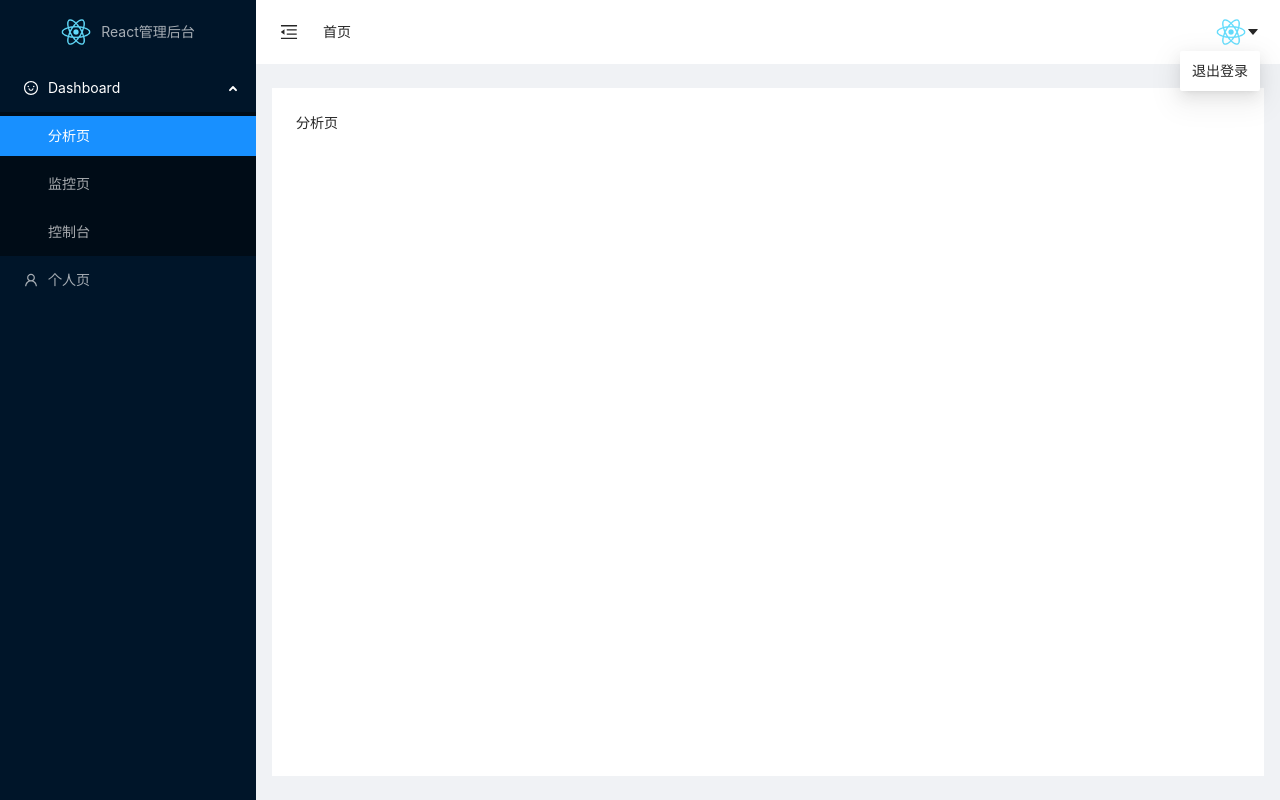
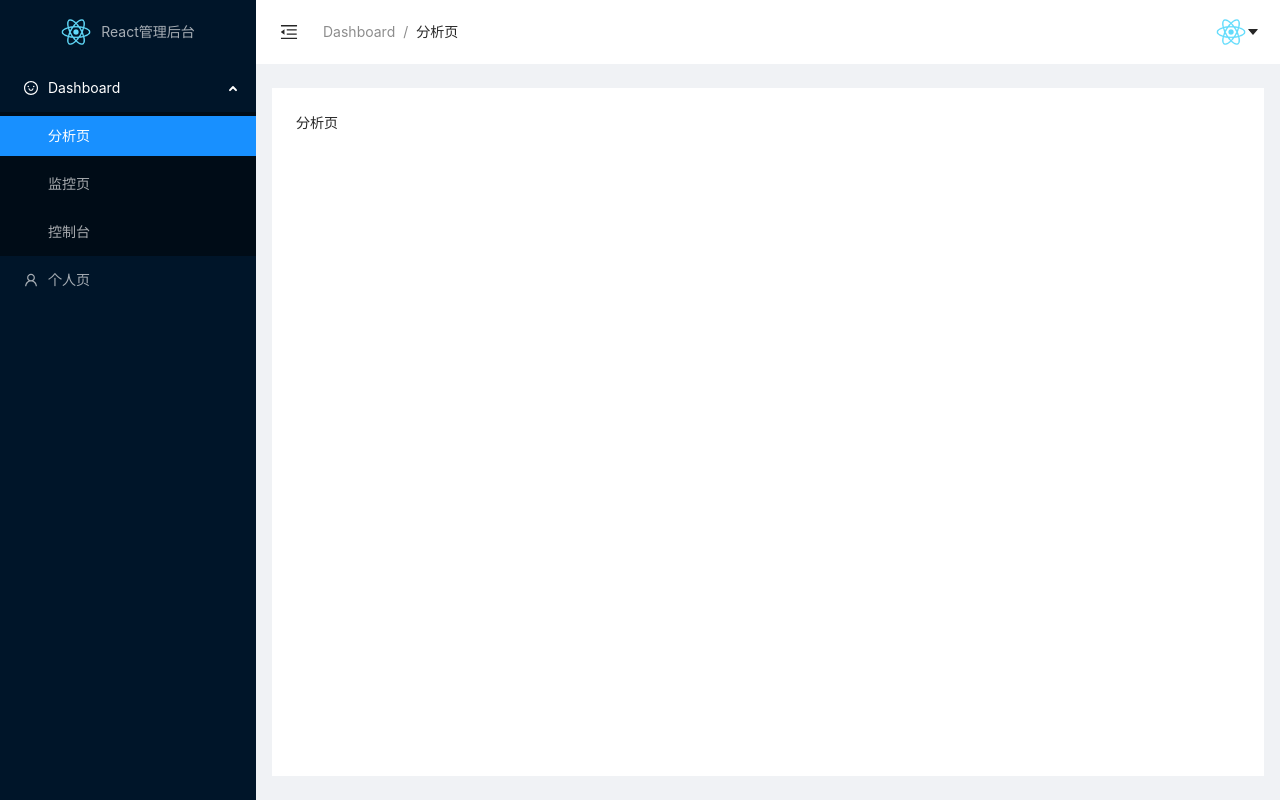
Before and after one commit to yanghy0403/react-manage, a React (Create React App) app: page /dashboard/Analysis in a window 1280 px wide. Built offline with nearby package versions, Linux system fonts and the light colour scheme.

Commit message:
修改导航栏面包屑

```diff
--- a/package.json
+++ b/package.json
@@ -13,6 +13,7 @@
     "@types/react-dom": "^16.9.8",
     "antd": "^4.9.2",
     "history": "^5.0.0",
+    "node-sass": "^4.14.1",
     "react": "^17.0.1",
     "react-dom": "^17.0.1",
     "react-router-dom": "^5.2.0",
--- /dev/null
+++ b/src/component/Header.jsx
@@ -0,0 +1,131 @@
+import React, { Component } from 'react'
+import { Layout, Menu, Dropdown, Breadcrumb } from 'antd';
+import { CaretDownOutlined, MenuUnfoldOutlined, MenuFoldOutlined, } from '@ant-design/icons';
+import Router from '../router/router';
+import {Link } from 'react-router-dom'
+import logo from '../assets/img/logo192.png';
+import './Header.scss'
+const { Header } = Layout;
+
+class Userinfo extends Component {
+    state = {
+        visible: false,//控制菜单显示
+    }
+    handleVisibleChange = (flag) => {
+
+        this.setState({ visible: flag });
+    }
+
+    render() {
+        const menu = (
+            <Menu>
+                <Menu.Item key="outlogin">退出登录</Menu.Item>
+            </Menu>
+        )
+        return (
+            <Dropdown overlay={menu} onVisibleChange={this.handleVisibleChange} visible={this.state.visible}>
+                <div className="ant-dropdown-link">
+                    <img src={logo} alt="" className="custom-img" />
+                    <CaretDownOutlined />
+                </div>
+            </Dropdown>
+        )
+    }
+}
+
+// interface Iprops {
+//     // collapsed: boolean;
+//     toggle: () => void;
+// }
+// interface Route {
+//     path: string;
+//     breadcrumbName: string;
+//     children: Array<{
+//       path: string;
+//       breadcrumbName: string;
+//     }>;
+//   }
+/**
+ * 以递归的方式展平react router数组
+ */
+
+const flattenRoutes = arr =>
+  arr.reduce(function(prev, item) {
+    prev.push(item);
+    return prev.concat(
+      Array.isArray(item.routes) ? flattenRoutes(item.routes) : item
+    );
+  }, []);
+  //对象数组去重
+ function unique(arr) {
+    var result = [];
+       var obj = {};
+        for(var i =0; i<arr.length; i++){
+          if(!obj[arr[i].path]){
+             result.push(arr[i]);
+              obj[arr[i].path] = true;
+          }
+       }
+    return result;
+  }
+export default class HeaderBar extends Component {
+    state = {
+        collapsed: false,
+        Breadcrumb:null
+    }
+   //导航栏收缩
+    toggle = () => {
+        this.setState({
+            collapsed: !this.state.collapsed
+        })
+
+        this.props.toggle();
+    }
+    //渲染面包屑
+    renderBreadcrumb =(menus)=>{
+
+        var bread = flattenRoutes(Router);
+        var arr= unique(bread);
+
+       var obj= {};
+        arr.forEach(item=>{
+            obj[item.path] = item.title;
+        })
+
+        const pathSnippets =window.location.pathname.split("/").filter((i) => i);
+
+        const extraBreadcrumbItems = pathSnippets.map((_, index) => {
+            const url = `/${pathSnippets.slice(0, index + 1).join("/")}`;
+
+            return (
+                <Breadcrumb.Item key={url}>
+                    <Link to={url}> {obj[url]}</Link>
+
+                </Breadcrumb.Item>
+            )
+        })
+
+        return extraBreadcrumbItems
+    }
+
+    render() {
+
+        return (
+            <div>
+                <Header className="site-layout-background flex">
+
+                    <div className="collapse">
+                        {React.createElement(this.state.collapsed ? MenuUnfoldOutlined : MenuFoldOutlined, {
+                            className: 'trigger',
+                            onClick: this.toggle,
+                        })}
+
+                        <Breadcrumb>{this.renderBreadcrumb(Router)}</Breadcrumb>
+                    </div>
+
+                    <Userinfo></Userinfo>
+                </Header>
+            </div>
+        )
+    }
+}
--- a/src/component/Header.tsx
+++ /dev/null
@@ -1,72 +0,0 @@
-import React, { Component } from 'react'
-import { Layout, Menu, Dropdown, Breadcrumb } from 'antd';
-import { CaretDownOutlined, MenuUnfoldOutlined, MenuFoldOutlined, } from '@ant-design/icons';
-import logo from '../assets/img/logo192.png';
-import './Header.scss'
-const { Header } = Layout;
-
-class Userinfo extends Component {
-    state = {
-        visible: true,//控制菜单显示
-    }
-    handleVisibleChange = (flag: any) => {
-
-        this.setState({ visible: flag });
-    }
-
-    render() {
-        const menu = (
-            <Menu>
-                <Menu.Item key="outlogin">退出登录</Menu.Item>
-            </Menu>
-        )
-        return (
-            <Dropdown overlay={menu} onVisibleChange={this.handleVisibleChange} visible={this.state.visible}>
-                <div className="ant-dropdown-link">
-                    <img src={logo} alt="" className="custom-img" />
-                    <CaretDownOutlined />
-                </div>
-            </Dropdown>
-        )
-    }
-}
-
-interface Iprops {
-    // collapsed: boolean;
-    toggle: () => void;
-}
-export default class HeaderBar extends Component<Iprops> {
-    state = {
-        collapsed: false
-    }
-
-    toggle = () => {
-        this.setState({
-            collapsed: !this.state.collapsed
-        })
-
-        this.props.toggle();
-    }
-    render() {
-
-
-        return (
-            <div>
-                <Header className="site-layout-background flex">
-
-                    <div className="collapse">
-                        {React.createElement(this.state.collapsed ? MenuUnfoldOutlined : MenuFoldOutlined, {
-                            className: 'trigger',
-                            onClick: this.toggle,
-                        })}
-                        <Breadcrumb>
-                            <Breadcrumb.Item>首页</Breadcrumb.Item>
-                        </Breadcrumb>
-                    </div>
-
-                    <Userinfo></Userinfo>
-                </Header>
-            </div>
-        )
-    }
-}
--- a/src/layout/layout.tsx
+++ b/src/layout/layout.tsx
@@ -14,7 +14,7 @@ class BasicLayout extends Component {
 
     state={
          collapsed:false,
-         defaultOpenKeys: ['/'],       // 默认展开
+         defaultOpenKeys: ['/dashboard'],       // 默认展开
          defaultSelectedKeys: ['/dashboard/Analysis'],   // 默认选中
     }
     //控制左侧菜单收缩
@@ -73,8 +73,9 @@ class BasicLayout extends Component {
     //路由跳转
     handleChangePage=(obj:any)=>{
 
-       // history.push(obj.key);
+//      history.push(obj.key);
     }
+
      render() {
        let name;
        if (!this.state.collapsed) {
--- a/src/page/Analysis.tsx
+++ b/src/page/Analysis.tsx
@@ -8,6 +8,7 @@ class Analysis extends Component {
         this.state = {  };
     }
     render() {
+
         return (
             <div>分析页</div>
         );
--- a/src/router/islogin.js
+++ b/src/router/islogin.js
@@ -11,6 +11,7 @@ export default class Islogin extends Component{
                 <Router>
                     {/* <Route path="/login" component={Login}/> */}
                       <Route path="/"  render={()=><Layout/>}/>
+                      <Redirect from="/" to="/dashboard/Analysis"/>
                 </Router>
           )
       }
--- a/src/router/router.js
+++ b/src/router/router.js
@@ -13,7 +13,7 @@ import {
 let  routes=[
     {
         title:'Dashboard',
-        path:'/',
+        path:'/dashboard',
         id:'1',
         component:basicLayout,
         icon: <SmileOutlined/>,
```
